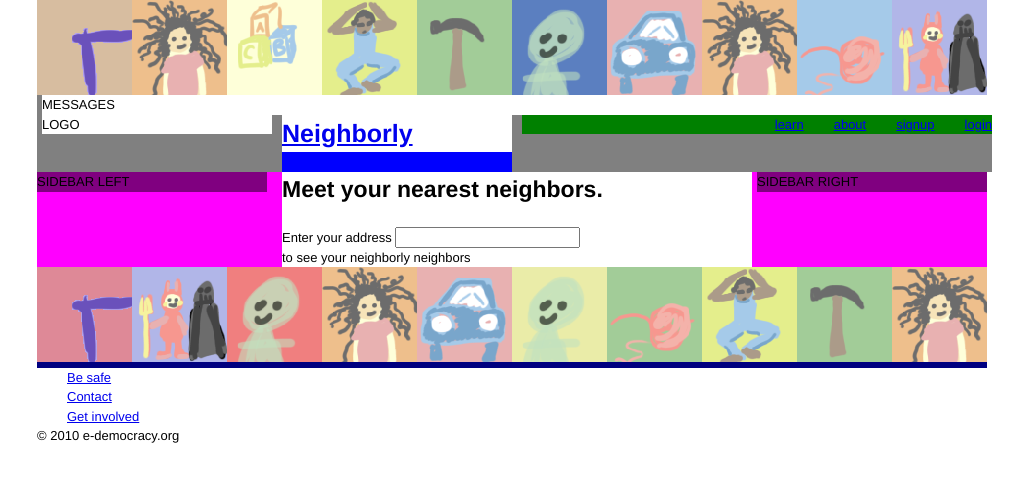
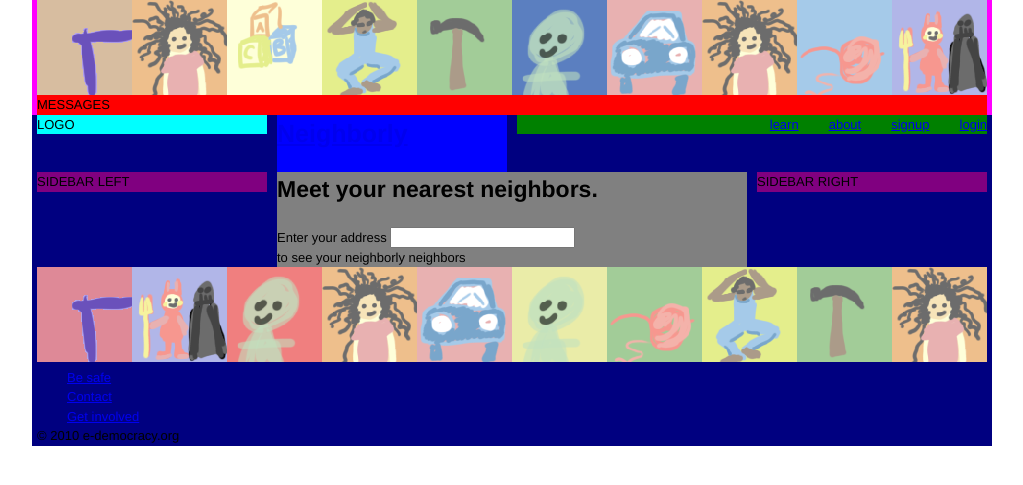
Before and after one commit to chachasikes/Neighbor.ly-HTML-Templates, a PHP site: page / in a window 1280 px wide. Shown: the top 485 px of the page, without its empty margins (128-1151 px from the left). Run offline with PHP 8.4, Linux system fonts and the light colour scheme.

Commit message:
rearranged grid to accomodate for margins

```diff
--- a/index.php
+++ b/index.php
@@ -22,19 +22,25 @@
 
 </head>
 <body>
+  <div class="skiplinks">
+  <strong>Welcome to Neighborly.</strong>
+  Skip directly to:
+  <a href="#primary-nav">Section Navigation</a>,
+  <a href="#page-main">Content</a>.
+  </div>
   <div id="page" class="container_20 page">
-    <div id="tiles-top" class="grid_20 alpha omega tiles tiles-top">
+    <div id="tiles-top" class="grid_20 tiles tiles-top">
       <?php echo neighborly_tiles('top'); ?>
     </div>
-    <div id="page-content" class="grid_20 page-content alpha omega">
-      <div id="page-top" class="grid_20 main-content alpha omega">
+    <div id="page-content" class="page-content">
+      <div id="page-top" class="page-top">
         <div id="messages" class="grid_20 messages">
           <div class="content">
           MESSAGES
           </div>
         </div>
       	<div class="clear"></div>
-        <div id="page-header" class="grid_20 main-content">
+        <div id="page-header" class="page-header grid_20">
             <div id="branding" class="grid_5 branding alpha">
               <div class="content">
                 LOGO
@@ -59,23 +65,25 @@
         </div>
     	</div>
       <div class="clear"></div>
+      <div id="page-main" class="page-main">
         <div id="main-content" class="grid_10 main-content push_5">
           <div class="content">
           <?php echo neighborly_register(); ?>
           </div>
         </div>
-      <div id="sidebar-content" class="grid_5 sidebar sidebar-left pull_10 alpha">
+        <div id="sidebar-content" class="grid_5 sidebar sidebar-right push_5">
+          SIDEBAR RIGHT
+        </div>
+        <div id="secondary-nav" class="grid_5 sidebar sidebar-left pull_15">
           SIDEBAR LEFT
-      </div>
-      <div id="secondary-nav" class="grid_5 sidebar sidebar-right omega">
-        SIDEBAR RIGHT
         </div>
       </div>
       <div class="clear"></div>
-    <div id="tiles-bottom" class="grid_20 alpha omega tiles tiles-bottom">
+      <div id="tiles-bottom" class="grid_20 tiles tiles-bottom">
         <?php echo neighborly_tiles('bottom'); ?>
       </div>
-    <div id="footer" class="grid_20 footer alpha omega">
+      <div class="clear"></div>
+      <div id="footer" class="grid_20 footer">
         <div class="content">
           <ul class="menu">
             <li><a href="besafe">Be safe</a></li>
@@ -85,7 +93,7 @@
         </div>
       </div>
     	<div class="clear"></div>
-    <div id="closure" class="grid_20 closure alpha omega">
+      <div id="closure" class="grid_20 closure">
         <div class="content">
           &copy; 2010 e-democracy.org
         </div>
--- a/theme/css/styles.css
+++ b/theme/css/styles.css
@@ -22,16 +22,19 @@ ul.menu {
 /* @group Page regions */
 .page {
   background-color: navy;
-  width: 950px;
+}
+.page-top {
+  background-color: fuchsia;
+}
+.page-content {
+
 }
 .page-header {
 
 }
-.page-content {
-  background-color: fuchsia;
-}
+
 .content {
-  background-color: white;
+/*   background-color: white; */
 }
 .main-content {
   background-color: grey;
@@ -63,15 +66,22 @@ ul.menu {
 
 }
 
-#secondary-nav
+#secondary-nav {
+
+}
 
 /* @group tiles */
 .tiles img{
-  width: 96px;
-  height: 96px;
+  width: 95px;
+  height: 95px;
 }
 .tiles-top,
 tiles-bottom {
   height: 95px;
   overflow: hidden;
 }
+
+/* @accessibility */
+.skiplinks {
+  display: none;
+}
```
Also changed, not shown: demo_24_col.html (deleted, +0 -28 lines). Lines whose indentation alone changed are shown as unchanged.
